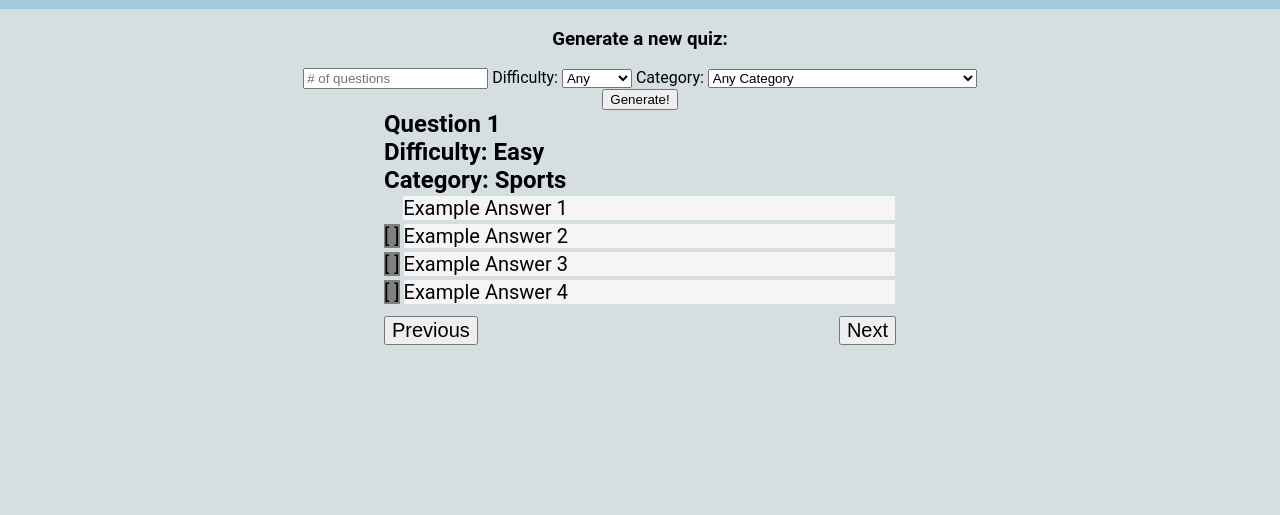
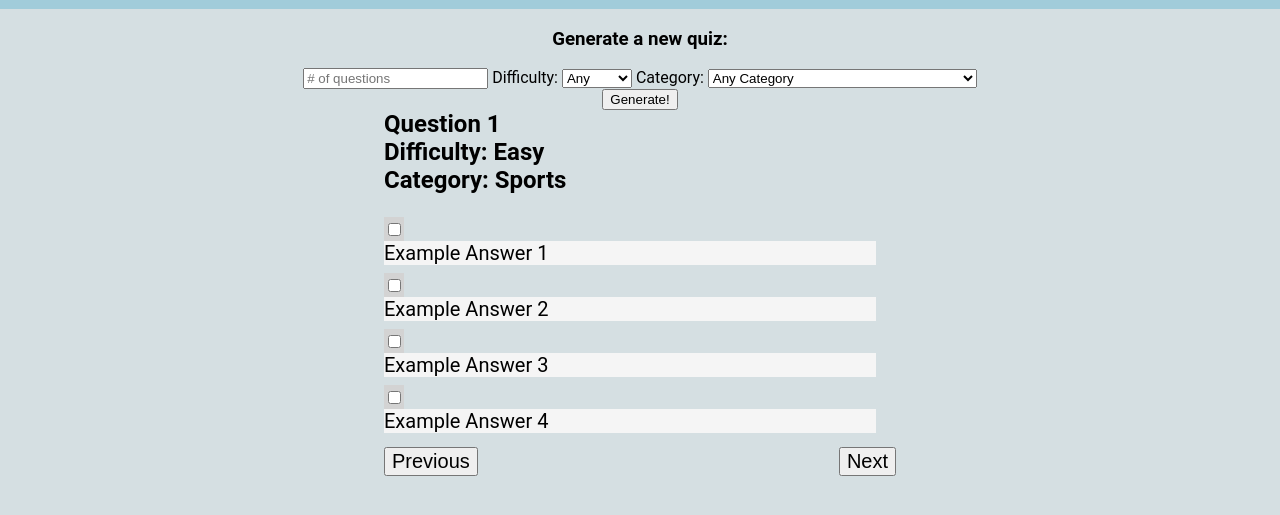
Before and after one commit to s-kaler/phase-1-project, a plain HTML site: page index.html in a window 1280 px wide. Shown: the part 135-650 px from the top of the page. Drawn offline with Linux system fonts and the light colour scheme.

Commit message:
updated some html and css

```diff
--- a/index.html
+++ b/index.html
@@ -64,20 +64,29 @@
         <h4>Question 1</h4>
         <h4>Difficulty: Easy</h4>
         <h4>Category: Sports</h4>
+        <br>
         <div class="answer-container">
-            <div class="check-box"></div>
+            <div class="check-box">
+                <input type="checkbox" id="check1" value="Value1">
+            </div>
             <div class="answer-text">Example Answer 1</div>
         </div>
         <div class="answer-container">
-            <div class="check-box">[ ]</div>
+            <div class="check-box">
+                <input type="checkbox" id="check2" value="Value1">
+            </div>
             <div class="answer-text">Example Answer 2</div>
         </div>
         <div class="answer-container">
-            <div class="check-box">[ ]</div>
+            <div class="check-box">
+                <input type="checkbox" id="check3" value="Value1">
+            </div>
             <div class="answer-text">Example Answer 3</div>
         </div>
         <div class="answer-container">
-            <div class="check-box">[ ]</div>
+            <div class="check-box">
+                <input type="checkbox" id="check4" value="Value1">
+            </div>
             <div class="answer-text">Example Answer 4</div>
         </div>
         <div>
--- a/style.css
+++ b/style.css
@@ -34,17 +34,17 @@ h4 {
 }
 
 .answer-container{
-    padding-top: 2px;
-    padding-bottom: 2px
+    padding-top: 4px;
+    padding-bottom: 4px
 }
 
 .check-box {
     display: inline-block;
     min-width: 3%;
-    background: gray;
     text-align: center;
     font-size: 20px;
     padding: 0px;
+    background-color: lightgrey;
 }
 
 .answer-text {
```
